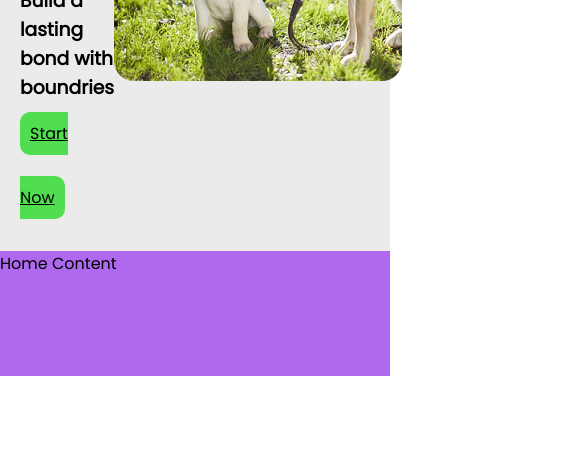
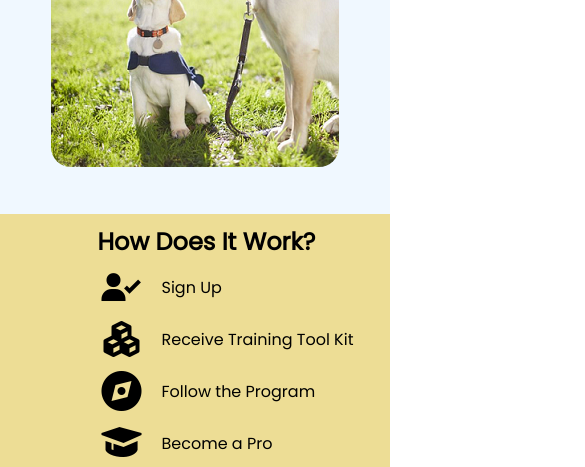
Before and after one commit to ajthraen/topdog-academy, a plain HTML site: page index.html in a window 390 px wide. Shown: the part 561-1028 px from the top of the page, 585 px wide, since content can reach past the window. Before the commit the page ends 937 px from the top, so only its background shows below. Drawn offline with nearby package versions, Linux system fonts and the light colour scheme.

Commit message:
responsive

```diff
--- a/index.html
+++ b/index.html
@@ -40,8 +40,28 @@
                     <img src="./assets/attention_small.png" alt="">
                 </div>
             </div>
-            <div class="banner-1">
-                <div class="text">Home Content</div>
+            <div class="banner-2">
+                <ul class="text2">
+                    <div class="list1">
+                        <h2>How Does It Work?</h2>
+                    </div>
+                    <div class="list2">
+                        <i class='bx bxs-user-check bx-lg'></i>
+                        <span class="links_name2">Sign Up</span>
+                    </div>
+                    <div class="list2">
+                        <i class='bx bxs-component bx-lg'></i>
+                        <span class="links_name2">Receive Training Tool Kit</span>
+                    </div>
+                    <div class="list2">
+                        <i class='bx bxs-compass bx-lg'></i>
+                        <span class="links_name2">Follow the Program</span>
+                    </div>
+                    <div class="list2">
+                        <i class='bx bxs-graduation bx-lg'></i>
+                        <span class="links_name2">Become a Pro</span>
+                    </div>
+                </ul>
             </div>
       </div>
       <script>
--- a/style.css
+++ b/style.css
@@ -38,7 +38,7 @@
     display: flex;
     align-items: center;
     justify-content: space-between;
-    margin-right: 10px;
+    margin-right: 20px;
 }
 .menubox{
     width: 400px;
@@ -209,7 +209,8 @@ a:hover{
     width: calc(100%);
     top: 65px;
     transition: all 0.5s ease;
-    background-color: rgb(235, 235, 235);
+    background-color: aliceblue;
+    /* background-color: rgb(235, 235, 235); */
 }
 .home_content_index text{
     color: black;
@@ -258,3 +259,54 @@ a:hover{
 .image_index1 img{
     border-radius: 20px;
 }
+.banner-2{
+    height: fit-content;
+    width: 100%;
+    background-color: rgb(237, 221, 149);
+    margin-top: 1px;
+}
+.text2{
+    display: flex;
+    flex-direction: column;
+    justify-content: center;
+    margin-top: 20px;
+    margin-right: 20px;
+    margin-bottom: 20px;
+    margin-left: 50%;
+    min-width: 500px;
+    list-style: none;
+}
+.list1{
+    margin-top: 10px;
+}
+.list2{
+    display: flex;
+    align-items: center;
+    margin-top: 4px;
+}
+.links_name2{
+    padding-left: 16px;
+}
+
+@media (max-width: 728px) {
+    .section1 {
+        flex-direction: column;
+    }
+    .text_index {
+        display: flex;
+        flex-direction: column;
+        align-items: center;
+    }
+    .start_now{
+        padding: 10px;
+        margin: 10px;
+        line-height: 1em;
+    }
+
+    .menu{
+        display: none;
+    }
+    .text2{
+        margin-left: 25%;
+    }
+}
```
